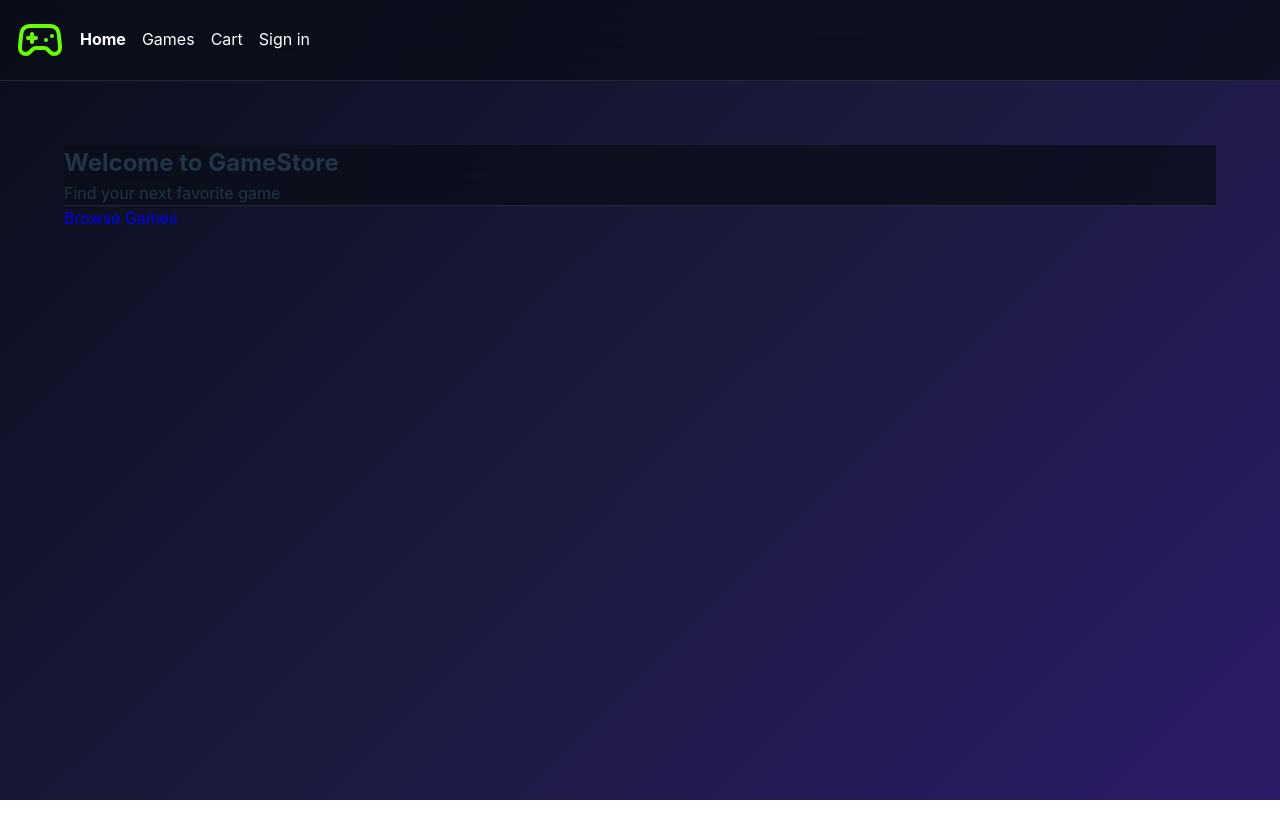
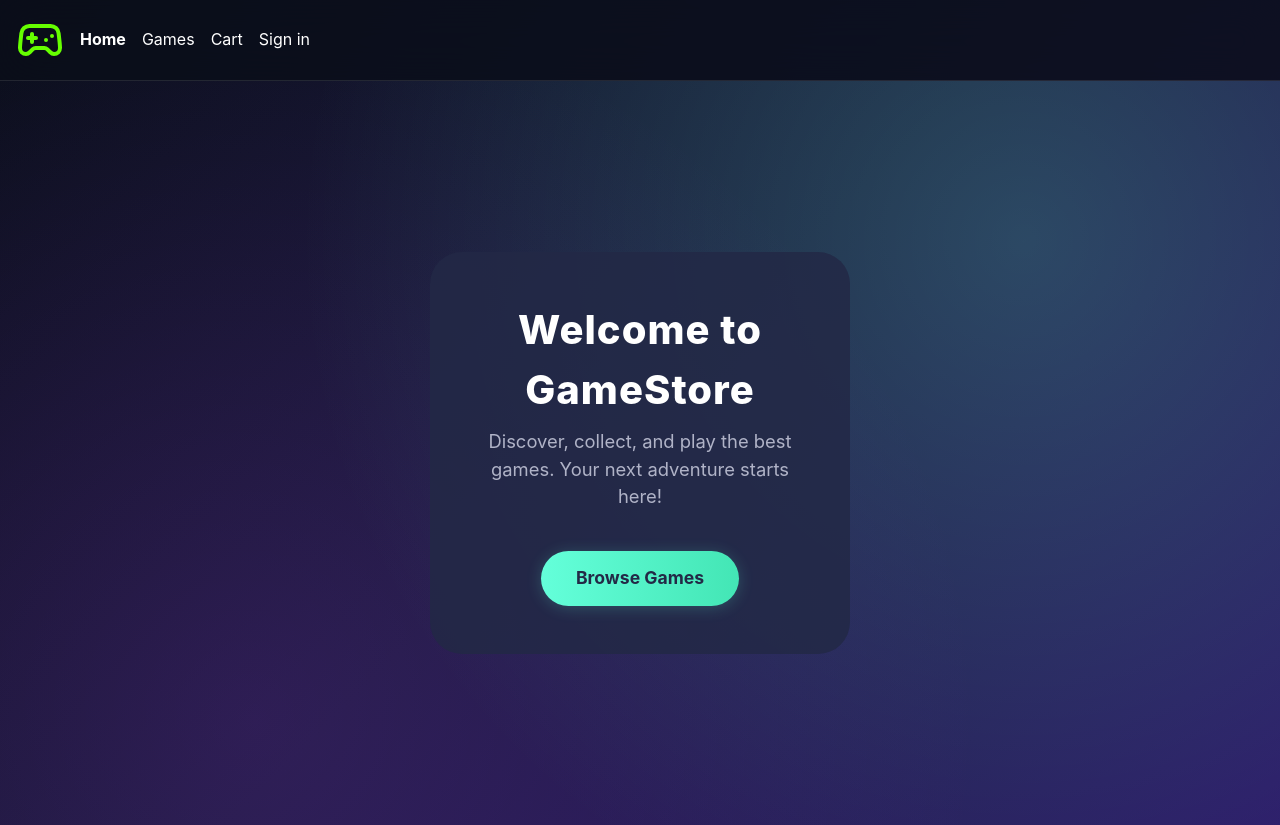
Before and after one commit to nomech/gamestore, a React (Vite) app: page / in a window 1280 px wide. Before the commit the page ends 800 px from the top, so only its background shows below. Built offline with nearby package versions, Linux system fonts and the light colour scheme; no server answers.

Commit message:
feat: update Home page layout and styles; add hero section with background and call-to-action

```diff
--- a/src/index.css
+++ b/src/index.css
@@ -52,7 +52,7 @@ header {
 }
 
 main {
-	padding: 4rem;
+	/* padding: 4rem; */
 	display: flex;
 	justify-content: center;
 	flex-direction: column;
--- a/src/pages/Cart/Cart.module.css
+++ b/src/pages/Cart/Cart.module.css
@@ -2,6 +2,7 @@
 	display: flex;
 	gap: 2rem;
 	align-self: center;
+	padding: 4rem;
 }
 
 .cartContainer {
--- a/src/pages/GamesList/GameList.module.css
+++ b/src/pages/GamesList/GameList.module.css
@@ -38,6 +38,7 @@
 	display: grid;
 	grid-template-columns: repeat(auto-fill, minmax(320px, 1fr));
 	gap: 2rem;
+  padding: 0 4rem 4rem 4rem;
 }
 
 .gameCard * {
--- a/src/pages/Home/Home.module.css
+++ b/src/pages/Home/Home.module.css
@@ -0,0 +1,78 @@
+/* Modern hero section for GameStore home page */
+.heroBg {
+	min-height: 93vh;
+	display: flex;
+	align-items: center;
+	justify-content: center;
+
+	position: relative;
+	overflow: hidden;
+}
+
+.heroContent {
+	z-index: 2;
+	background: rgba(35, 41, 70, 0.85);
+	border-radius: 2rem;
+	padding: 3rem 2.5rem 2.5rem 2.5rem;
+	display: flex;
+	flex-direction: column;
+	align-items: center;
+	max-width: 420px;
+	width: 100%;
+}
+
+.title {
+	font-size: 2.5rem;
+	font-weight: 800;
+	color: #fff;
+	margin-bottom: 0.5rem;
+	text-align: center;
+	letter-spacing: 1px;
+}
+
+.brand {
+	color: #64ffda;
+	font-family: 'Segoe UI', 'Arial', sans-serif;
+}
+
+.subtitle {
+	color: #b0b3c7;
+	font-size: 1.15rem;
+	margin-bottom: 2rem;
+	text-align: center;
+}
+
+.cta {
+	background: linear-gradient(90deg, #64ffda 0%, #43e6b5 100%);
+	color: #232946;
+	font-weight: 700;
+	padding: 0.9rem 2.2rem;
+	border: none;
+	border-radius: 2rem;
+	font-size: 1.1rem;
+	cursor: pointer;
+	box-shadow: 0 2px 16px 0 #64ffda33;
+	transition: background 0.2s, transform 0.2s;
+	text-decoration: none;
+	margin-top: 0.5rem;
+	margin-bottom: 0.5rem;
+	outline: none;
+}
+
+.cta:hover,
+.cta:focus {
+	background: linear-gradient(90deg, #43e6b5 0%, #64ffda 100%);
+	transform: translateY(-2px) scale(1.04);
+}
+
+.bgDecor {
+	position: absolute;
+	top: 0;
+	left: 0;
+	width: 100vw;
+	height: 100vh;
+	pointer-events: none;
+	z-index: 1;
+	background: radial-gradient(circle at 80% 20%, #64ffda33 0%, transparent 60%),
+		radial-gradient(circle at 20% 80%, #bd34fe22 0%, transparent 60%);
+}
--- a/src/pages/Home/Home.tsx
+++ b/src/pages/Home/Home.tsx
@@ -3,15 +3,18 @@ import { Link } from 'react-router-dom';
 
 const Home = () => {
 	return (
-		<section className={styles.hero}>
-			<header className={styles.headerContent}>
-				<h1 className={styles.heroTitle}>Welcome to GameStore</h1>
-				<p className={styles.heroSubtitle}>Find your next favorite game</p>
-			</header>
-			<Link to="/games" className={styles.ctaLink} aria-label="Browse available games">
-				Browse Games
-			</Link>
-		</section>
+		<main className={styles.heroBg}>
+			<section className={styles.heroContent}>
+				<h1 className={styles.title}>Welcome to GameStore</h1>{' '}
+				<p className={styles.subtitle}>
+					Discover, collect, and play the best games. Your next adventure starts here!
+				</p>
+				<Link to="/games" className={styles.cta} aria-label="Browse available games">
+					Browse Games
+				</Link>
+			</section>
+			<div className={styles.bgDecor}></div>
+		</main>
 	);
 };
 
```
